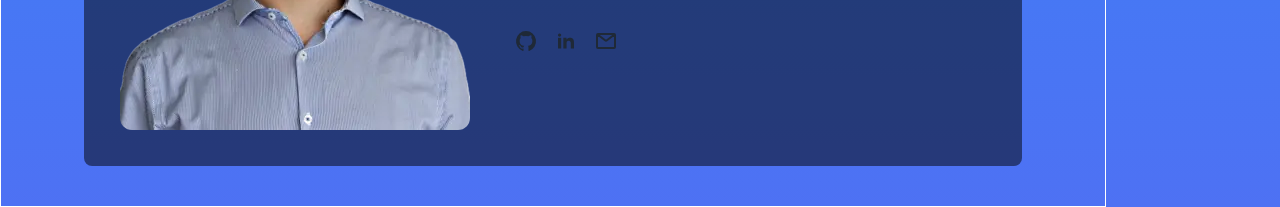
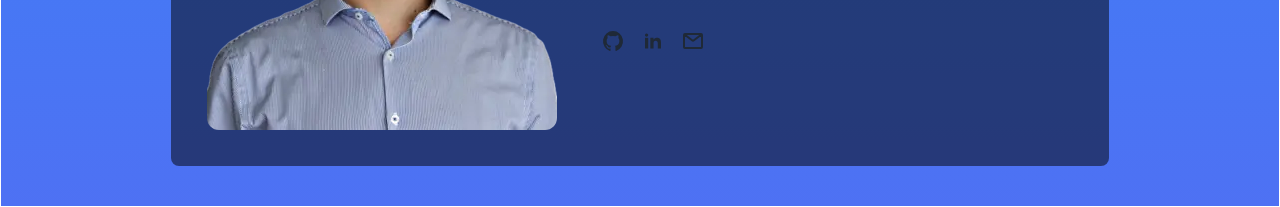
Before and after one commit to MaxiCastaneda/flowbite-tw-project, a plain HTML site: page index.html in a window 1280 px wide. Shown: the part 361-568 px from the top of the page. Drawn offline with nearby package versions, Linux system fonts and the light colour scheme.

Commit message:
section center fixed 2

```diff
--- a/index.html
+++ b/index.html
@@ -11,7 +11,7 @@
     <script src="https://cdn.tailwindcss.com"></script>
 </head>
 
-<body class="bg-gradient-to-t from-purple-600 to-blue-500  bg-scroll scroll-smooth h-full w-fit">
+<body class="bg-gradient-to-t from-purple-600 to-blue-500  bg-scroll scroll-smooth h-full w-fit md:w-full">
     <!-- Nav bar -->
     <nav class="fixed top-0 w-full h-16 z-50 bg-white border-gray-200 dark:bg-black dark:bg-opacity-50">
         <div class="max-w-screen-xl flex flex-wrap items-center justify-center mx-auto p-4">
```
